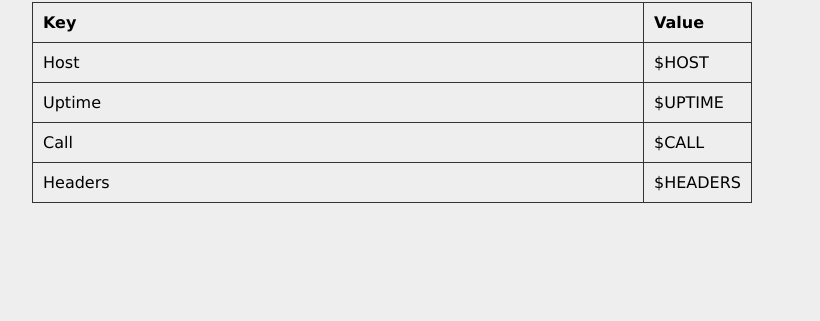
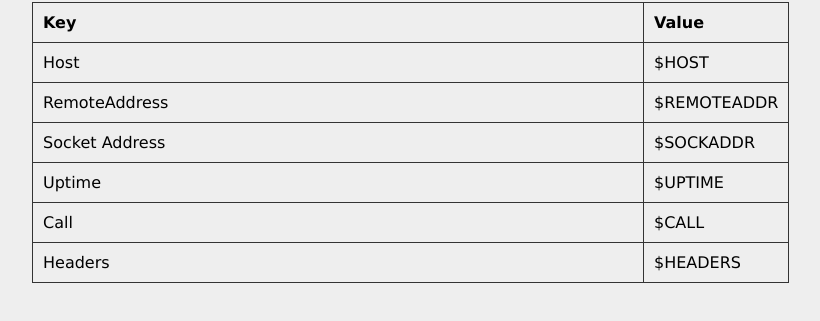
Before and after one commit to GijsvanDulmen/sample-istio-kind, a website: page images/echo/template.html in a window 1280 px wide. Shown: the part 119-440 px from the top of the page, without its empty margins (8-828 px from the left). Drawn offline with Linux system fonts and the light colour scheme.

Commit message:
Update echoserver

```diff
--- a/images/echo/index.js
+++ b/images/echo/index.js
@@ -18,6 +18,10 @@ app.all('/*', (req, res) => {
     });
     str = str.replace('\$HEADERS', headers);
 
+    // remote address
+    str = str.replace('\$REMOTEADDR', req.connection.remoteAddress);
+    str = str.replace('\$SOCKADDR', req.socket.remoteAddress);
+
     // host
     str = str.replace('\$HOST', os.hostname());
     str = str.replace('\$UPTIME', os.uptime());
--- a/images/echo/template.html
+++ b/images/echo/template.html
@@ -80,6 +80,14 @@
                 <td>$HOST</td>
             </tr>
             <tr>
+                <td>RemoteAddress</td>
+                <td>$REMOTEADDR</td>
+            </tr>
+            <tr>
+                <td>Socket Address</td>
+                <td>$SOCKADDR</td>
+            </tr>
+            <tr>
                 <td>Uptime</td>
                 <td>$UPTIME</td>
             </tr>
```
Also changed, not shown: 1 other file.
